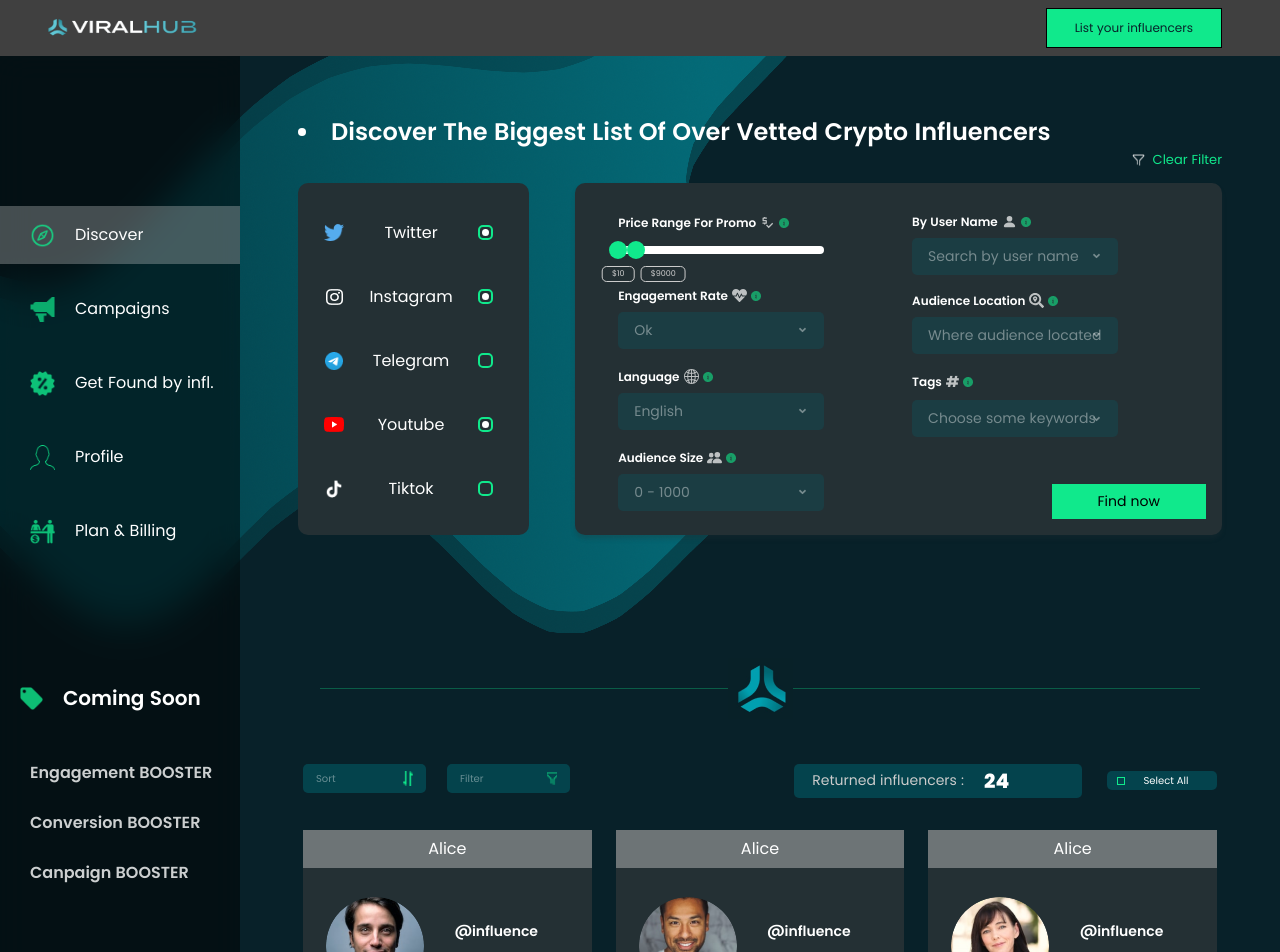
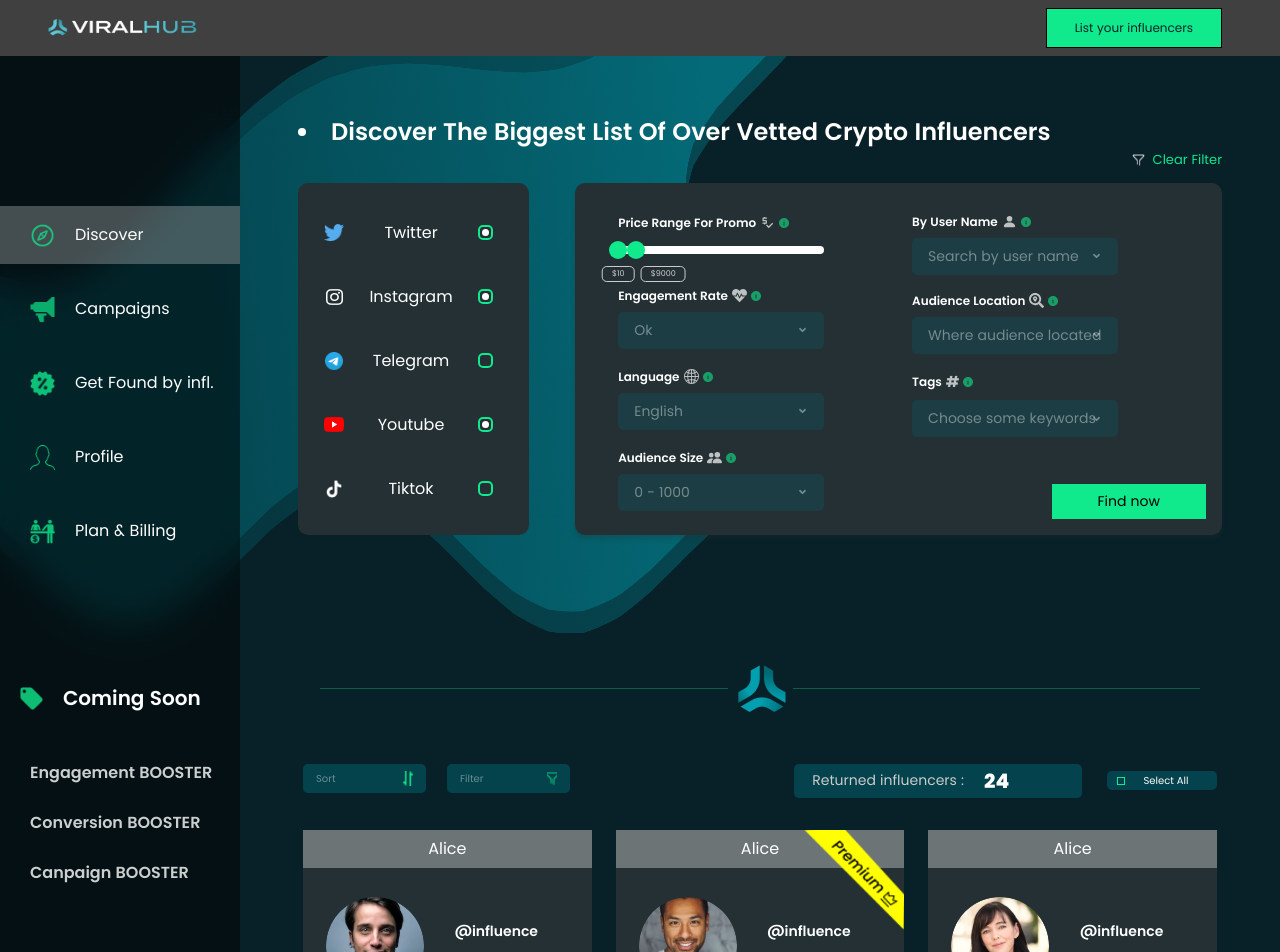
Before and after one commit to devlancer412/influx-frontend, a Next.js app: page / in a window 1280 px wide. Shown: the top 952 px of the page. Built offline with nearby package versions, Linux system fonts and the light colour scheme.

Commit message:
ribbon added to influence card

```diff
--- a/components/pages/home/InfluenceCard.tsx
+++ b/components/pages/home/InfluenceCard.tsx
@@ -116,6 +116,13 @@
         </div>
         <div className='w-full h-4 bg-[#10E98C]' />
       </div>
+      {premium ? (
+        <div className='absolute top-0 right-0'>
+          <Image src='/images/ribbon.png' width={100} height={100} />
+        </div>
+      ) : (
+        <></>
+      )}
     </div>
   );
 };
```
Also changed, not shown: public/images/ribbon.png (added).
